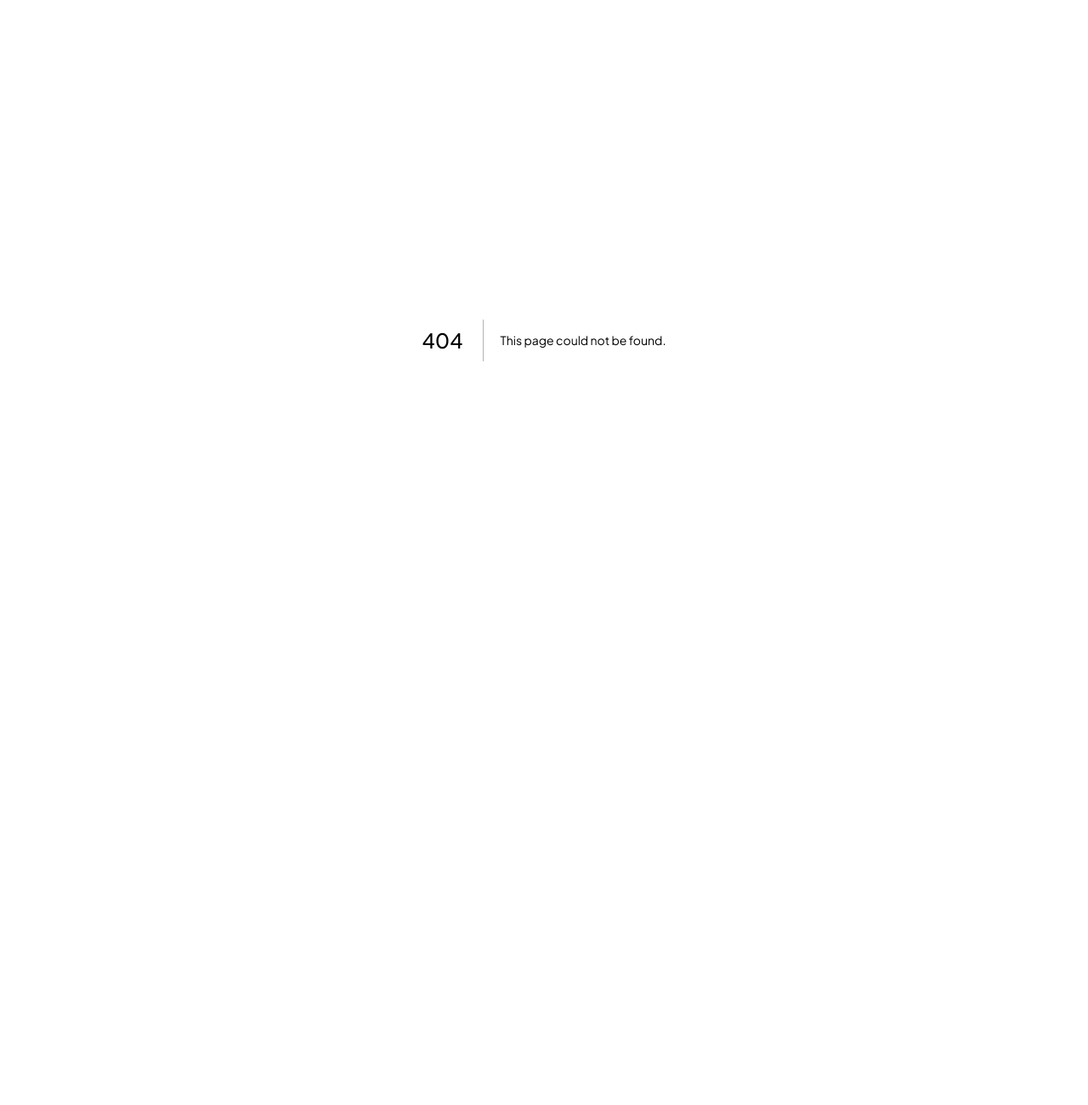
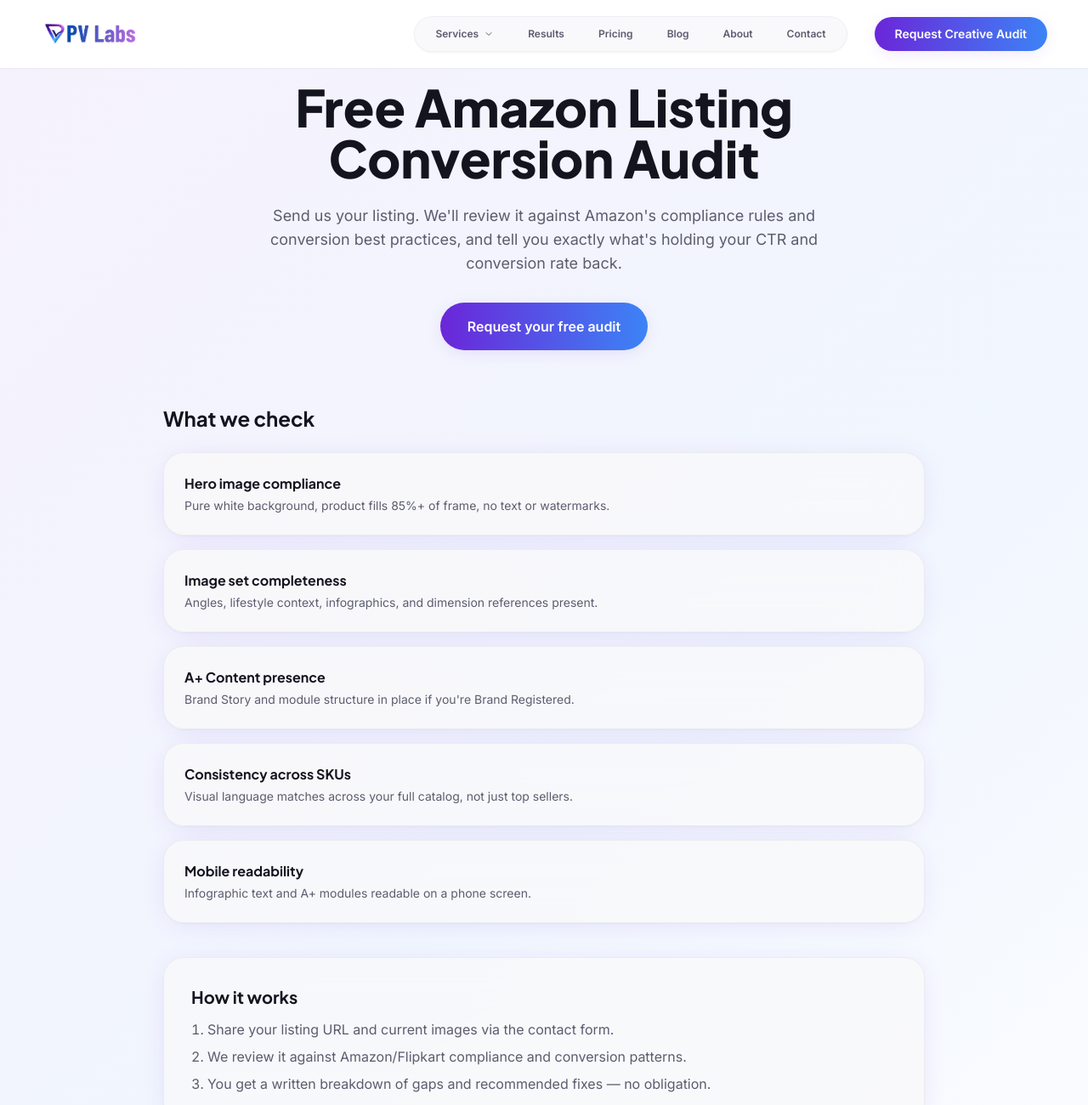
Before and after one commit to tankarsharma/pv-labs-next, a Next.js app: page /amazon-conversion-audit in a window 1280 px wide. Before the commit this address had no page. Shown: the top 1300 px of the page at 85% size. Before the commit the page ends 800 px from the top, so only its background shows below. Built offline with nearby package versions, Linux system fonts and the light colour scheme.

Commit message:
Create Amazon Conversion Audit page with checklist
This page provides a free Amazon listing conversion audit service, detailing compliance checks and how the service works.

```diff
--- /dev/null
+++ b/app/amazon-conversion-audit/page.tsx
@@ -0,0 +1,99 @@
+import type { Metadata } from "next";
+import Link from "next/link";
+import Navbar from "@/components/layout/Navbar";
+import Footer from "@/components/layout/Footer";
+import JsonLd from "@/components/seo/JsonLd";
+import { breadcrumbSchema } from "@/lib/seo/schema";
+
+const URL = "https://pvlabs.ai/amazon-conversion-audit";
+
+export const metadata: Metadata = {
+  title: "Free Amazon Listing Conversion Audit — Find What's Costing You Sales",
+  description:
+    "Get a free review of your Amazon or Flipkart listing images, A+ Content, and Brand Store against platform compliance and conversion best practices.",
+  alternates: { canonical: URL },
+  openGraph: { url: URL },
+};
+
+const checklist = [
+  {
+    title: "Hero image compliance",
+    detail: "Pure white background, product fills 85%+ of frame, no text or watermarks.",
+  },
+  {
+    title: "Image set completeness",
+    detail: "Angles, lifestyle context, infographics, and dimension references present.",
+  },
+  {
+    title: "A+ Content presence",
+    detail: "Brand Story and module structure in place if you're Brand Registered.",
+  },
+  {
+    title: "Consistency across SKUs",
+    detail: "Visual language matches across your full catalog, not just top sellers.",
+  },
+  {
+    title: "Mobile readability",
+    detail: "Infographic text and A+ modules readable on a phone screen.",
+  },
+];
+
+export default function Page() {
+  const breadcrumbJsonLd = breadcrumbSchema([
+    { name: "Home", item: "https://pvlabs.ai" },
+    { name: "Amazon Conversion Audit", item: URL },
+  ]);
+
+  return (
+    <div className="min-h-screen gradient-bg-soft">
+      <Navbar />
+      <JsonLd id="ld-json-breadcrumb" data={breadcrumbJsonLd} />
+
+      <section className="pt-24 pb-16 px-6 md:px-12">
+        <div className="max-w-4xl mx-auto text-center">
+          <h1 className="font-heading text-4xl md:text-6xl font-extrabold text-foreground mb-6">
+            Free Amazon Listing Conversion Audit
+          </h1>
+          <p className="text-muted-foreground text-lg max-w-2xl mx-auto">
+            Send us your listing. We'll review it against Amazon's compliance rules and conversion
+            best practices, and tell you exactly what's holding your CTR and conversion rate back.
+          </p>
+          <Link href="/contact" className="gradient-btn px-8 py-4 font-bold inline-flex mt-8">
+            Request your free audit
+          </Link>
+        </div>
+      </section>
+
+      <section className="px-6 md:px-12 pb-16">
+        <div className="max-w-4xl mx-auto">
+          <h2 className="font-heading text-2xl font-bold text-foreground mb-6">What we check</h2>
+          <div className="space-y-4">
+            {checklist.map((c, i) => (
+              <div key={i} className="glass-card p-6">
+                <h3 className="font-bold text-foreground mb-1">{c.title}</h3>
+                <p className="text-muted-foreground text-sm">{c.detail}</p>
+              </div>
+            ))}
+          </div>
+        </div>
+
+        <div className="max-w-4xl mx-auto mt-10 glass-card p-8">
+          <h2 className="font-heading text-xl font-bold text-foreground mb-3">How it works</h2>
+          <ol className="text-muted-foreground space-y-2 list-decimal list-inside">
+            <li>Share your listing URL and current images via the contact form.</li>
+            <li>We review it against Amazon/Flipkart compliance and conversion patterns.</li>
+            <li>You get a written breakdown of gaps and recommended fixes — no obligation.</li>
+          </ol>
+        </div>
+
+        <div className="max-w-4xl mx-auto mt-10 text-center">
+          <Link href="/contact" className="gradient-btn px-8 py-4 font-bold inline-flex">
+            Get my free audit
+          </Link>
+        </div>
+      </section>
+
+      <Footer />
+    </div>
+  );
+}
```
